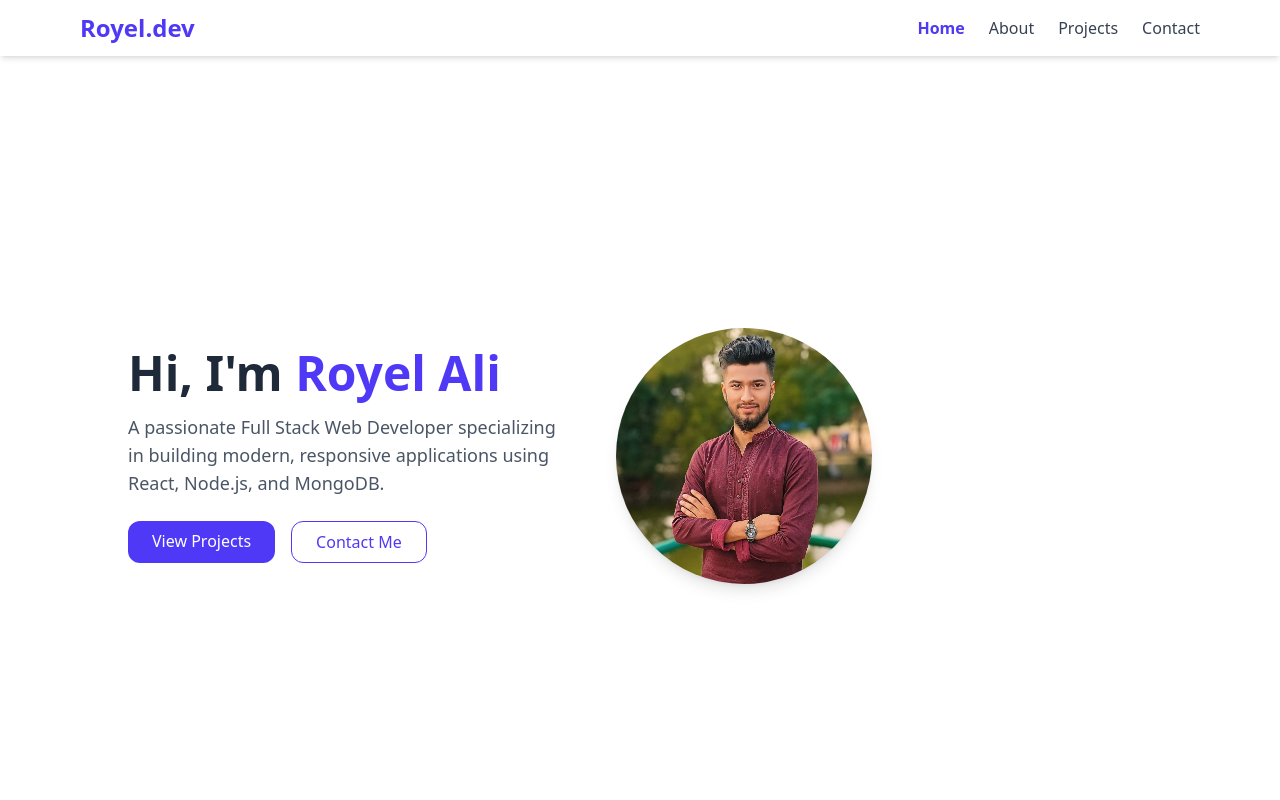
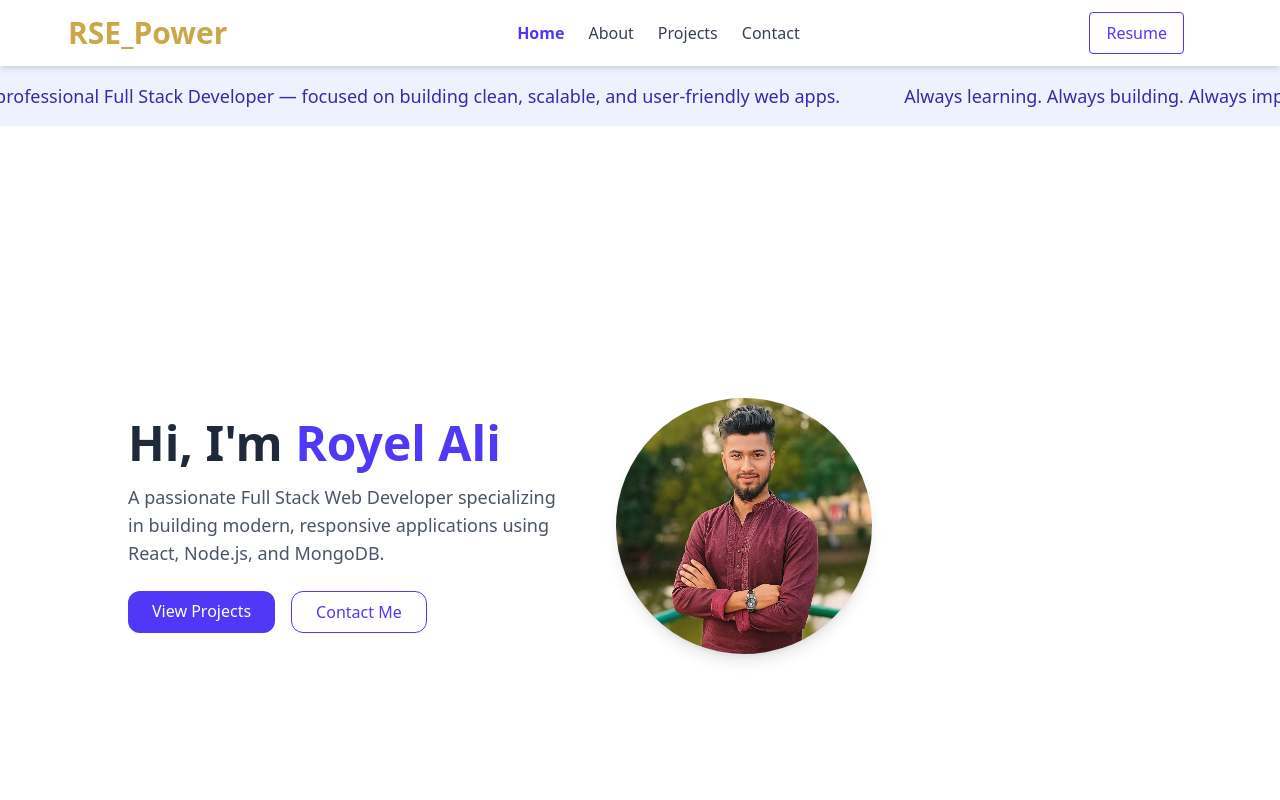
Before and after one commit to Royel500/Portfolio_Website, a React (Vite) app: page / in a window 1280 px wide. Shown: the top 800 px of the page. Built offline with nearby package versions, Linux system fonts and the light colour scheme.

Commit message:
lastsjdfh

```diff
--- a/package.json
+++ b/package.json
@@ -15,6 +15,7 @@
     "lucide-react": "^0.525.0",
     "react": "^19.1.0",
     "react-dom": "^19.1.0",
+    "react-fast-marquee": "^1.6.5",
     "react-router": "^7.6.3",
     "react-router-dom": "^7.6.3",
     "tailwindcss": "^4.1.11"
--- a/src/Components/About.jsx
+++ b/src/Components/About.jsx
@@ -59,8 +59,8 @@ const About = () => {
 
       </section>
       <div className='lg:mx-20 my-15' >
-           <h2 className="text-4xl  font-bold text-center text-gray-800 mb-12">
-            Educational Background :
+           <h2 className="text-4xl  font-bold text-center italic underline text-gray-800 mb-12">
+            Educational Background
             </h2>
           <p className="text-gray-600 text-lg mb-4 max-w-4xl mx-auto space-y-8">
   # I’ve completed my Higher Secondary Certificate (HSC) <br />
--- a/src/Components/Experience.jsx
+++ b/src/Components/Experience.jsx
@@ -34,7 +34,7 @@ const experiences = [
 const Experience = () => {
   return (
     <section className="bg-white py-16 px-6">
-      <h2 className="text-4xl font-bold text-center text-gray-800 mb-12">
+      <h2 className="text-4xl font-bold text-center italic underline text-gray-800 mb-12">
         Experience
       </h2>
 
--- a/src/Components/Feature.jsx
+++ b/src/Components/Feature.jsx
@@ -24,7 +24,7 @@ const features = [
 const Features = () => {
   return (
     <section className="bg-[#E9F6F7] py-14 px-6 rounded-3xl shadow-inner">
-      <h2 className="text-3xl md:text-4xl font-bold text-center text-[#123] mb-10">
+      <h2 className="text-3xl md:text-4xl font-bold text-center italic underline text-[#123] mb-10">
         What you will get
       </h2>
 
--- /dev/null
+++ b/src/Components/Marque.jsx
@@ -0,0 +1,19 @@
+import React from 'react';
+import Marquee from 'react-fast-marquee';
+
+const IntentionMarquee = () => {
+  return (
+    <section className="bg-indigo-50 py-4">
+      <Marquee speed={50} gradient={false} pauseOnHover>
+        <p className="text-indigo-800 text-lg font-medium mx-8">
+          I am passionate about becoming a professional Full Stack Developer — focused on building clean, scalable, and user-friendly web apps.
+        </p>
+        <p className="text-indigo-800 text-lg font-medium mx-8">
+          Always learning. Always building. Always improving. 🚀
+        </p>
+      </Marquee>
+    </section>
+  );
+};
+
+export default IntentionMarquee;
--- a/src/Components/Projects.jsx
+++ b/src/Components/Projects.jsx
@@ -13,7 +13,7 @@ const Projects = () => {
   return (
     <section className="min-h-screen my-15 bg-gray-50 py-12 px-6">
       <div className="max-w-6xl mx-auto">
-        <h2 className="text-4xl font-bold text-gray-800 mb-10 text-center">My Projects</h2>
+        <h2 className="text-4xl font-bold text-gray-800 italic underline mb-10 text-center">My Projects</h2>
         <div className="flex flex-col gap-10">
           {projectList.map((project, index) => (
             <ProjectCard key={index} project={project} />
--- a/src/Home/Home.jsx
+++ b/src/Home/Home.jsx
@@ -5,12 +5,13 @@ import About from '../Components/About';
 import ProjectCard from '../Components/ProjectCard';
 import Projects from '../Components/Projects';
 import Features from '../Components/Feature';
+import IntentionMarquee from '../Components/Marque';
 
 const Home = () => {
   return (
     <div>
 
-
+    <IntentionMarquee></IntentionMarquee>
    <Hero></Hero>
    {/* <ProjectCard></ProjectCard> */}
    <Projects></Projects>
--- a/src/shears/Navbar.jsx
+++ b/src/shears/Navbar.jsx
@@ -1,7 +1,7 @@
 import React, { useState } from 'react';
-import { Link, NavLink } from 'react-router';
+import { NavLink } from 'react-router';
 import { Menu, X } from 'lucide-react';
-
+import { motion } from "framer-motion";
 const Navbar = () => {
   const [isOpen, setIsOpen] = useState(false);
 
@@ -15,12 +15,39 @@ const Navbar = () => {
   return (
     <nav className="bg-white shadow-md sticky top-0 left-0 w-full z-50">
       <div className="max-w-6xl mx-auto px-4 py-3 flex items-center justify-between">
-        <h className="text-2xl font-bold text-indigo-600">
-          Royel.dev
-        </h>
+        {/* Left: Logo */}
+        <div className="flex-shrink-0">
 
-        {/* Desktop Nav */}
-        <div className="hidden md:justify-center md:items-center md:flex space-x-6">
+                      <motion.label
+      className="text-3xl -ml-3 font-extrabold"
+      animate={{
+        color: [
+
+          "#e11d48", // rose
+          "#3b82f6", // blue
+          "#10b981", // green
+          "#f59e0b", // amber
+          "#8b5cf6", // violet
+          "#ec4899", // pink
+          "#14b8a6", // teal
+          "#f43f5e", // red
+          "#e11d48"]
+      }}
+      transition={{
+        duration: 5,
+        repeat: Infinity,
+        ease: "linear",
+      }}
+    >
+    RSE_Power
+    </motion.label>
+          {/* <h1 className="text-2xl font-bold text-indigo-600 cursor-pointer">
+
+          </h1> */}
+        </div>
+
+        {/* Center: Nav Links */}
+        <div className="hidden md:flex flex-1 justify-center space-x-6">
           {navLinks.map((link) => (
             <NavLink
               key={link.name}
@@ -36,11 +63,28 @@ const Navbar = () => {
           ))}
         </div>
 
-        {/* Mobile Hamburger */}
-        <div className="md:hidden">
-          <button onClick={() => setIsOpen(!isOpen)} className="text-gray-800">
-            {isOpen ? <X size={28} /> : <Menu size={28} />}
-          </button>
+        {/* Right: Resume Button & Hamburger */}
+        <div className="flex items-center space-x-4">
+          {/* Resume button - hidden on mobile */}
+          <a
+            href="/resume.pdf" // replace with your resume URL
+            target="_blank"
+            rel="noopener noreferrer"
+            className="hidden md:inline-block px-4 py-2 border border-indigo-600 text-indigo-600 rounded hover:bg-indigo-600 hover:text-white transition"
+          >
+            Resume
+          </a>
+
+          {/* Mobile Hamburger */}
+          <div className="md:hidden">
+            <button
+              onClick={() => setIsOpen(!isOpen)}
+              className="text-gray-800 focus:outline-none"
+              aria-label="Toggle menu"
+            >
+              {isOpen ? <X size={28} /> : <Menu size={28} />}
+            </button>
+          </div>
         </div>
       </div>
 
@@ -61,6 +105,16 @@ const Navbar = () => {
               {link.name}
             </NavLink>
           ))}
+          {/* Also add resume button in mobile menu */}
+          <a
+            href="/resume.pdf"
+            target="_blank"
+            rel="noopener noreferrer"
+            className="block mt-4 px-4 py-2 border border-indigo-600 text-indigo-600 rounded hover:bg-indigo-600 hover:text-white transition text-center"
+            onClick={() => setIsOpen(false)}
+          >
+            Resume
+          </a>
         </div>
       )}
     </nav>
```
Also changed, not shown: 1 other file (tests, documents, lock files or other folders).
